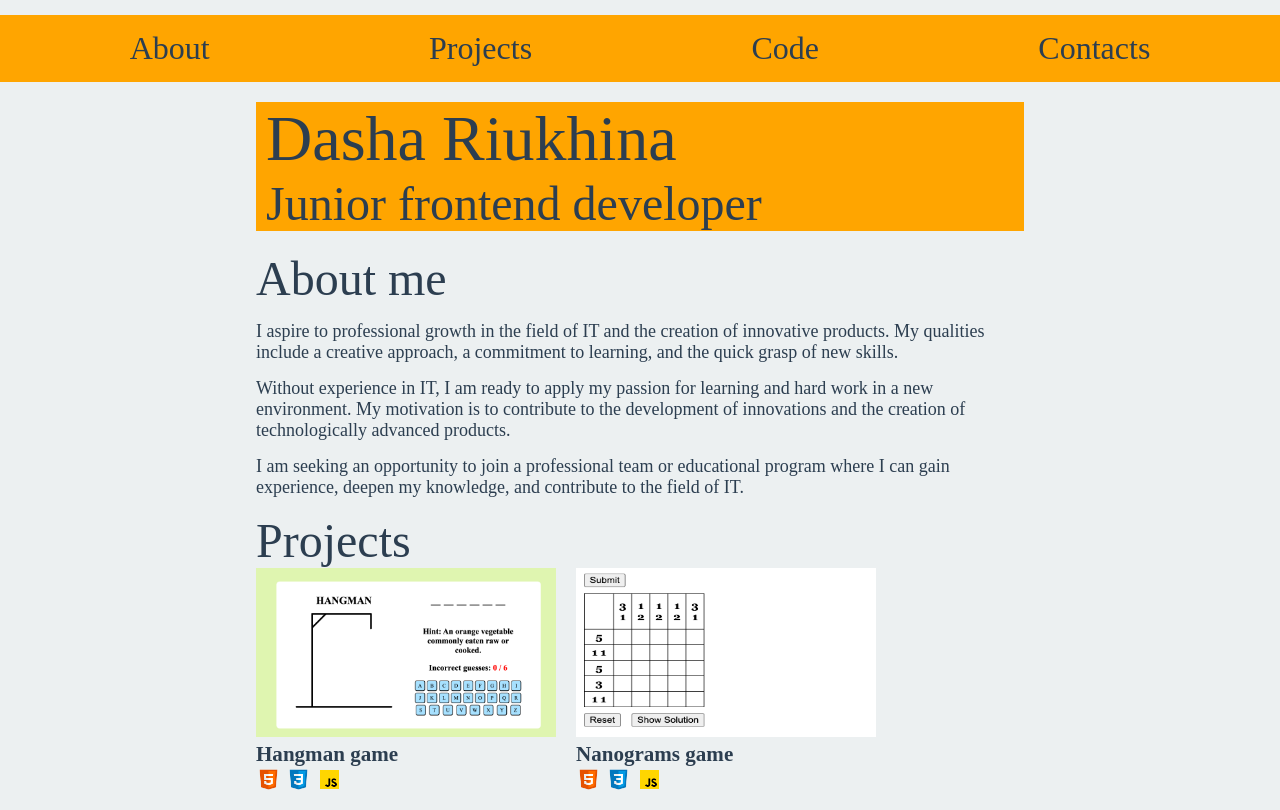
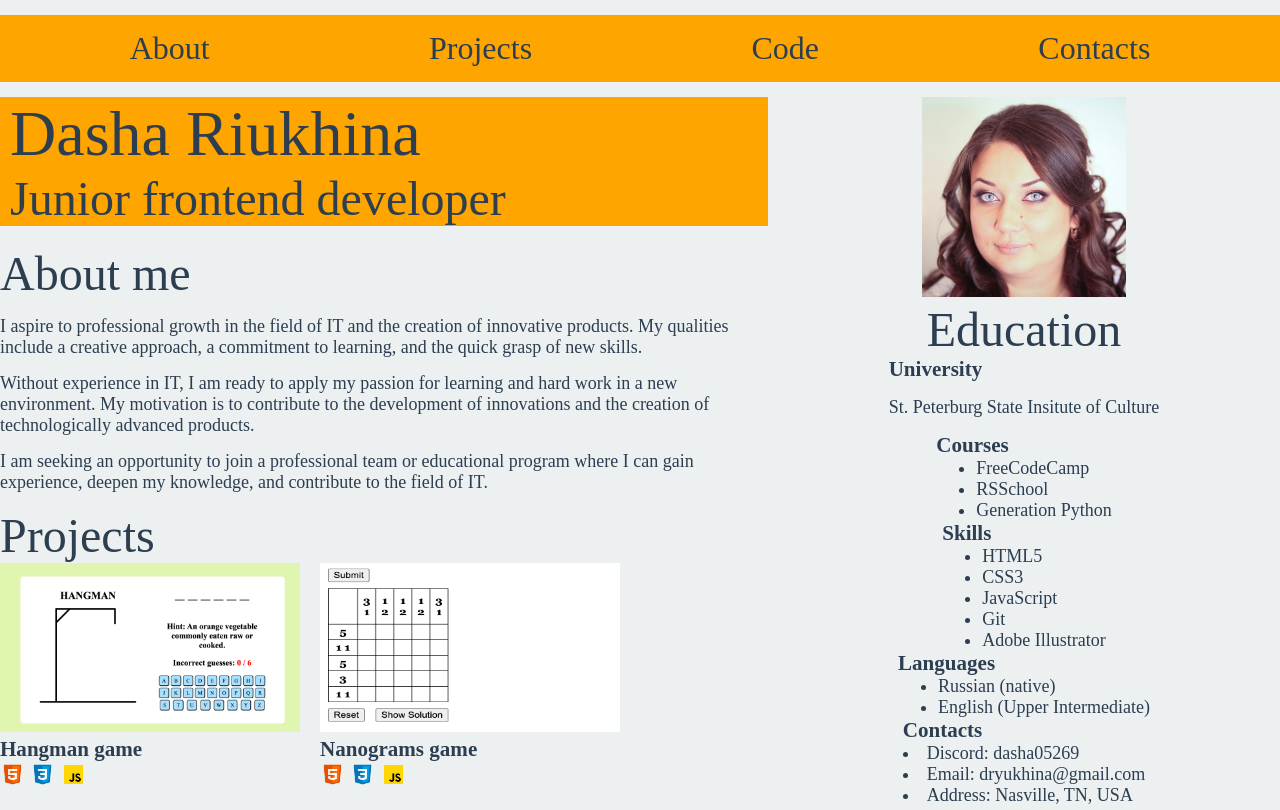
Before and after one commit to velestra/rsschool-cv, a plain HTML site: page index.html in a window 1280 px wide. Shown: the top 810 px of the page. Drawn offline with nearby package versions, Linux system fonts and the light colour scheme; grey boxes are pictures that could not be loaded.

Commit message:
feat: add aside section

```diff
--- a/index.html
+++ b/index.html
@@ -22,7 +22,8 @@
         </ul>
       </nav>
     </header>
-    <main class="main">
+    <div class="wrapper">
+      <main class="main">
       <div class="header_name">
         <h1 class="heading1">Dasha Riukhina</h1>
         <h2 class="heading2">Junior frontend developer</h2>
@@ -149,6 +150,9 @@
       </div>
     </main>
     <aside class="main_aside">
+      <div class="avatar">
+        <img class="avatar_img" alt="avatar" src="dasha.JPG" />
+      </div>
       <h2 class="heading2">Education</h2>
       <div class="education">
         <h3 class="heading3">University</h3>
@@ -157,12 +161,51 @@
       <div class="courses">
         <h3 class="heading3">Courses</h3>
         <ul class="education_ul">
-          <li class="education_li"><a>FreeCodeCamp</a></li>
-          <li class="education_li"><a>RSSchool</a></li>
-          <li class="education_li"><a>Generation Python</a></li>
+          <li class="education_li">
+            <a href="https://www.freecodecamp.org/" target="_blank"
+              >FreeCodeCamp</a
+            >
+          </li>
+          <li class="education_li">
+            <a href="ttps://rs.school/" target="_blank">RSSchool</a>
+          </li>
+          <li class="education_li">
+            <a href="https://stepik.org/course/58852/promo" target="_blank"
+              >Generation Python</a
+            >
+          </li>
         </ul>
       </div>
-      <div class="skills"></div>
+      <div class="skills">
+        <h3 class="heading3">Skills</h3>
+        <ul class="skills_ul">
+          <li class="skills_li">HTML5</li>
+          <li class="skills_li">CSS3</li>
+          <li class="skills_li">JavaScript</li>
+          <li class="skills_li">Git</li>
+          <li class="skills_li">Adobe Illustrator</li>
+        </ul>
+      </div>
+      <div class="language">
+        <h3 class="heading3">Languages</h3>
+        <ul class="language_ul">
+          <li class="language_li">Russian (native)</li>
+          <li class="language_li">English (Upper Intermediate)</li>
+        </ul>
+      </div>
+      <div class="contacts">
+        <h3 class="heading3">Contacts</h3
+        <ul class="contacts_ul">
+          <li class="contacts_li">Discord: dasha05269</li>
+          <li class="contacts_li">
+            Email: <a href="mailto:dryukhina@gmail.com">dryukhina@gmail.com</a>
+          </li>
+          <li class="contacts_li">
+            Address: Nasville, TN, USA
+          </li>
+        </ul>
+      </div>
     </aside>
+    </div>
   </body>
 </html>
--- a/style.css
+++ b/style.css
@@ -48,7 +48,7 @@ a {
   background-color: #ffa500;
 }
 .header_name {
-  margin: 20px 0;
+  margin: 0 0 20px 0;
   padding-left: 10px;
 }
 .projects_img {
@@ -74,3 +74,17 @@ p {
 aside {
   width: 40%;
 }
+.avatar {
+  width: 40%;
+}
+.avatar_img {
+  width: 100%;
+}
+.wrapper {
+  display: flex;
+}
+aside {
+  display: flex;
+  flex-direction: column;
+  align-items: center;
+}
```
